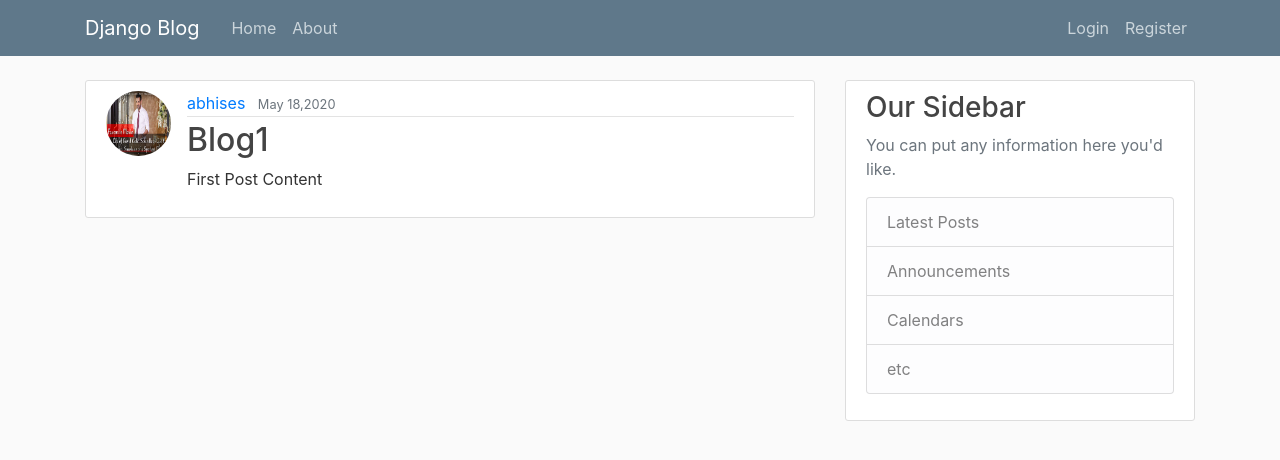
After one commit to abhises/django_blog, a Django app: page /post/1/ in a window 1280 px wide. The commit adds this page. Shown: the top 460 px of the page. Run offline with Django 3.2, Linux system fonts and the light colour scheme; data comes from the database, SQL or seed files in the repository; both versions use the stored data as it was after the commit; some libraries are stand-ins or nearby versions.

Commit message:
fourth commit CRUD

```diff
--- a/blog/models.py
+++ b/blog/models.py
@@ -1,6 +1,7 @@
 from django.db import models
 from django.utils import timezone
 from django.contrib.auth.models import User
+from django.urls import reverse
 
 # Create your models here.
 class Post(models.Model):
@@ -11,3 +12,6 @@ class Post(models.Model):
 
     def __str__(self):
         return self.title
+
+    def get_absolute_url(self):
+        return reverse('post-detail',kwargs={'pk':self.pk})
--- a/blog/templates/blog/base.html
+++ b/blog/templates/blog/base.html
@@ -34,6 +34,7 @@
             <!-- Navbar Right Side -->
             <div class="navbar-nav">
               {% if user.is_authenticated %}
+              <a class="nav-item nav-link" href="{% url 'post-create'%}">Create Post</a>
               <a class="nav-item nav-link" href="{% url 'profile'%}">Profile</a>
               <a class="nav-item nav-link" href="{% url 'logout'%}">Logout</a>
 
--- a/blog/templates/blog/home.html
+++ b/blog/templates/blog/home.html
@@ -5,10 +5,10 @@
           <img class="rounded-circle article-img" src="{{post.author.profile.image.url}}" >
           <div class="media-body">
             <div class="article-metadata">
-              <a class="mr-2" href="#">{{ post.author }}</a>
+              <a class="mr-2" href="{% url 'profile'%}">{{ post.author }}</a>
               <small class="text-muted">{{ post.date_posted|date:"F d,Y " }}</small>
             </div>
-            <h2><a class="article-title" href="#">{{ post.title }}</a></h2>
+            <h2><a class="article-title" href="{% url 'post-detail' post.id %}">{{ post.title }}</a></h2>
             <p class="article-content">{{ post.content }}</p>
           </div>
         </article>
--- /dev/null
+++ b/blog/templates/blog/post_detail.html
@@ -0,0 +1,23 @@
+{% extends "blog/base.html" %}
+{% block content %}
+
+        <article class="media content-section">
+          <img class="rounded-circle article-img" src="{{post.author.profile.image.url}}" >
+          <div class="media-body">
+            <div class="article-metadata">
+              <a class="mr-2" href="#">{{ object.author }}</a>
+              <small class="text-muted">{{ object.date_posted|date:"F d,Y " }}</small>
+                {% if object.author == user %}
+                <div>
+                  <a class="btn btn-secondary btn-sm mt-1 mb-1" href="{% url 'post-update' object.id%}">Update</a>
+                  <a class="btn btn-danger btn-sm mt-1 mb-1" href="{% url 'post-delete' object.id%}">Delete</a>
+
+                </div>
+                {% endif%}
+            </div>
+            <h2 class="article-title">  {{ object.title }}</h2>
+            <p class="article-content">{{ object.content }}</p>
+          </div>
+        </article>
+
+{% endblock content %}
--- a/blog/urls.py
+++ b/blog/urls.py
@@ -1,7 +1,18 @@
 from django.urls import path
+from .views import (
+    PostListView,
+    PostDetailView,
+    PostCreateView,
+    PostUpdateView,
+    PostDeleteView
+    )
 from .import views
 
 urlpatterns=[
-    path('',views.home,name='blog-home'),
+    path('',PostListView.as_view(),name='blog-home'),
+    path('post/<int:pk>/',PostDetailView.as_view(),name='post-detail'),
+    path('post/new/',PostCreateView.as_view(),name='post-create'),
+    path('post/<int:pk>/update/',PostUpdateView.as_view(),name='post-update'),
+     path('post/<int:pk>/delete/',PostDeleteView.as_view(),name='post-delete'),
     path('about/',views.about,name='blog-about')
 ]
--- a/blog/views.py
+++ b/blog/views.py
@@ -1,5 +1,13 @@
 from django.shortcuts import render
+from django.contrib.auth.mixins import LoginRequiredMixin,UserPassesTestMixin
 from django.http import HttpResponse
+from django.views.generic import (
+    ListView,
+    DetailView,
+    CreateView,
+    UpdateView,
+    DeleteView
+    )
 from .models import Post
 
 # Create your views here.
@@ -9,5 +17,46 @@ def home(request):
     }
     return render(request,'blog/home.html',context)
 
+class PostListView(ListView):
+    model=Post
+    template_name='blog/home.html'
+    context_object_name='posts'
+    ordering=['-date_posted']
+
+class PostDetailView(DetailView):
+    model=Post
+
+class PostCreateView(LoginRequiredMixin, CreateView):
+    model=Post
+    fields=['title','content']
+
+    def form_valid(self,form):
+        form.instance.author=self.request.user
+        return super().form_valid(form)
+
+
+class PostUpdateView(LoginRequiredMixin,UserPassesTestMixin ,UpdateView):
+    model=Post
+    fields=['title','content']
+
+    def form_valid(self,form):
+        form.instance.author=self.request.user
+        return super().form_valid(form)
+
+    def test_func(self):
+        post=self.get_object()
+        if self.request.user == post.author:
+            return True
+        return False
+
+class PostDeleteView(LoginRequiredMixin,UserPassesTestMixin ,DeleteView):
+    model=Post
+    success_url='/'
+    def test_func(self):
+        post=self.get_object()
+        if self.request.user == post.author:
+            return True
+        return False
+
 def about(request):
     return render(request,'blog/about.html',{'title':'About'})
--- a/django_admin/urls.py
+++ b/django_admin/urls.py
@@ -26,7 +26,7 @@ urlpatterns = [
     path('profile/',user_views.profile,name='profile'),
     path('login/',auth_views.LoginView.as_view(template_name='users/login.html'),name='login'),
     path('logout/',auth_views.LogoutView.as_view(template_name='users/logout.html'),name='logout'),
-    path('blog/',include('blog.urls')),
+    path('',include('blog.urls')),
 ]
 
 if settings.DEBUG:
```
Also changed, not shown: blog/templates/blog/post_confirm_delete.html (added, +24 -0 lines), blog/templates/blog/post_form.html (added, +23 -0 lines), db.sqlite3, media/profile_pics/Screenshot_from_2019-11-17_16-51-34.png.
